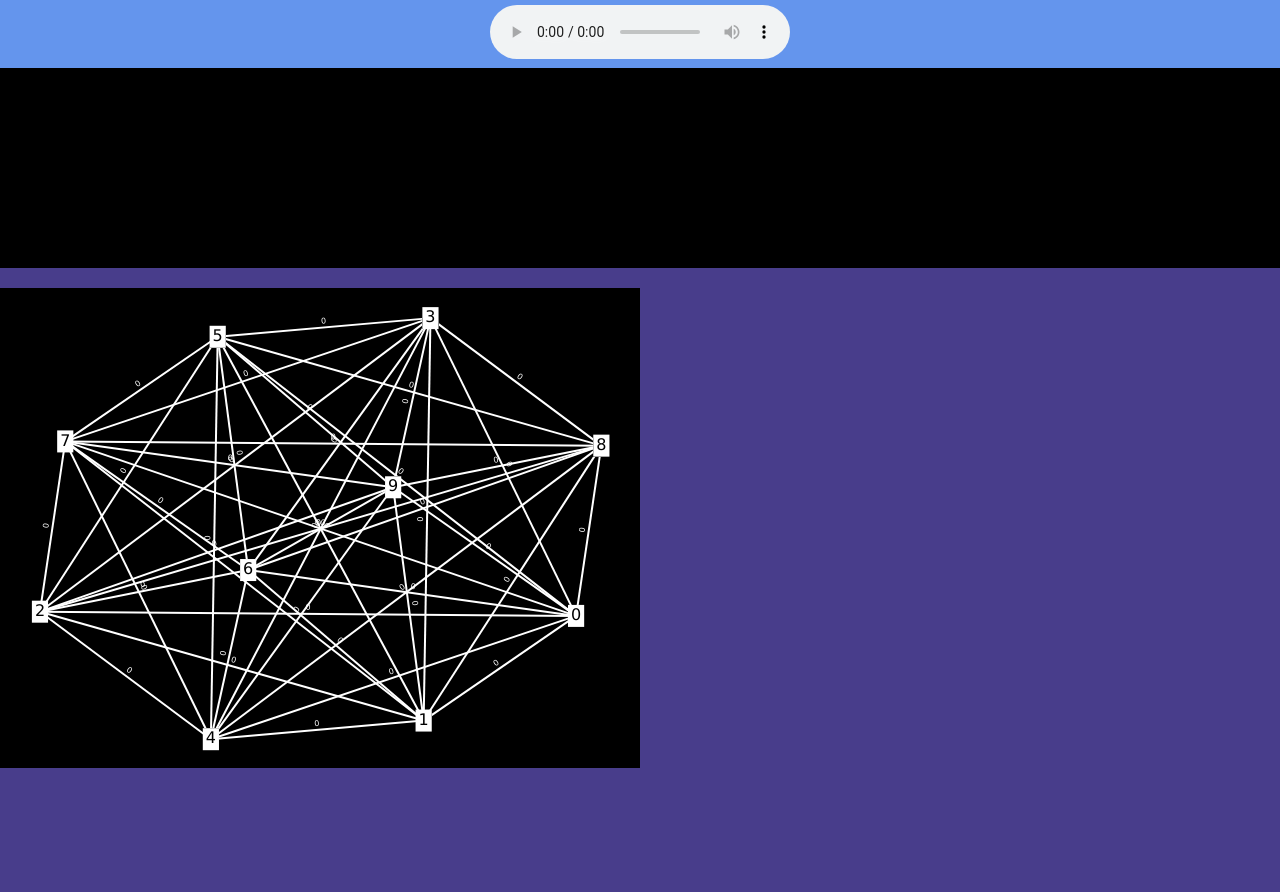
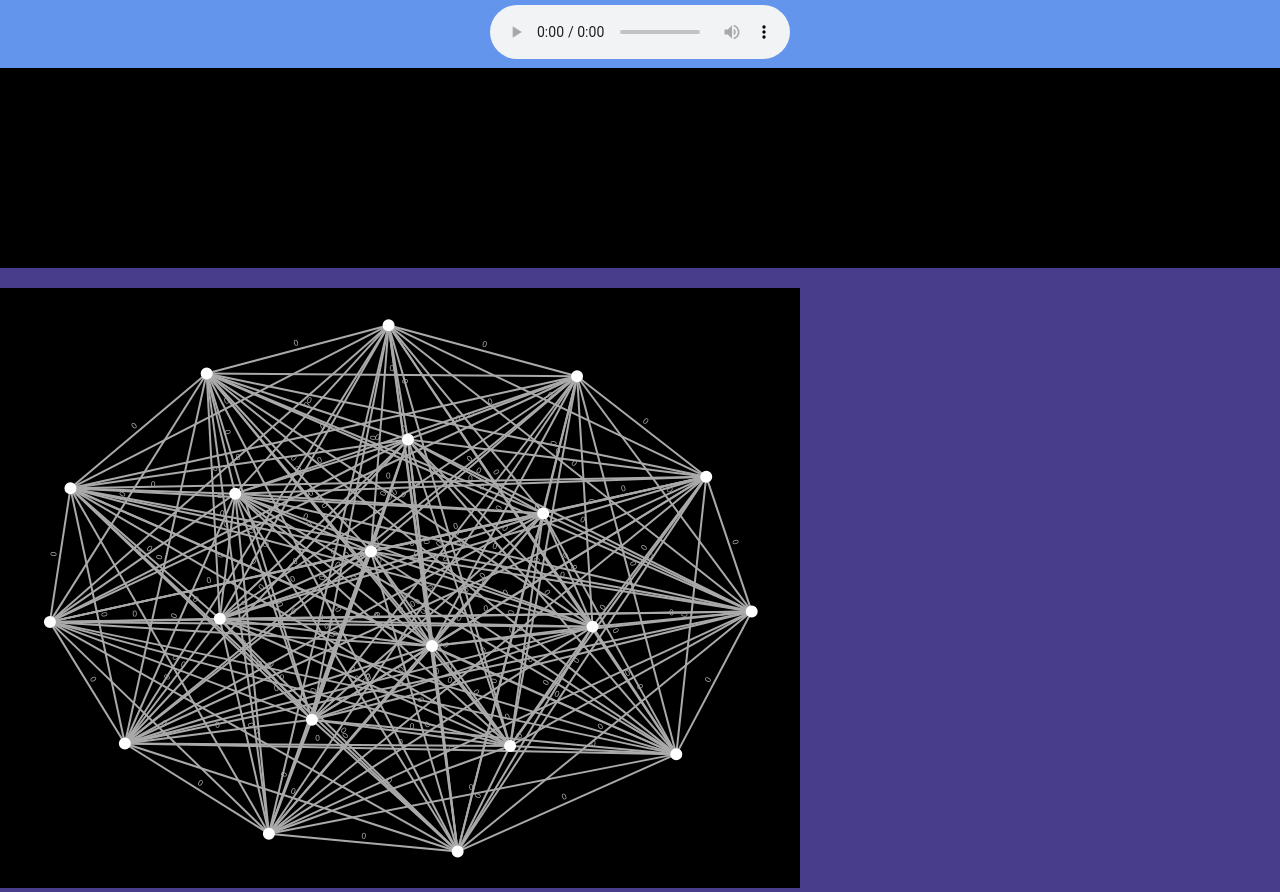
Before and after one commit to b-hub/Audize, a plain HTML site: page index.html in a window 1280 px wide. Before the commit the page ends 800 px from the top, so only its background shows below. Drawn offline with Linux system fonts and the light colour scheme.

Commit message:
Added colour and more nodes to graph representation
clear-ish for simple songs, but needs simplification for complex ones.

```diff
--- a/index.html
+++ b/index.html
@@ -10,7 +10,7 @@
     <!-- spring graph files -->
     <script type="text/javascript" src="springy/jquery.min.js"></script>
     <script type="text/javascript" src="springy/springy.js"></script>
-    <script type="text/javascript" src="springy/springyui.js"></script>
+    <script type="text/javascript" src="springy/customspringyui.js"></script>
 
 </head>
 
@@ -18,7 +18,7 @@
 
     <div id="audioHolder">
         <audio controls>
-          <source src="music/guitar1.mp3" type="audio/mp3">
+          <source src="music/lamb.mp3" type="audio/mp3">
           <p>Browser does not support HTML5 audio!</p>
         </audio>
     </div>
@@ -28,7 +28,7 @@
 
     <script type="text/javascript" src="main.js"></script>
 
-    <canvas id="springydemo" width="640" height="480"></canvas>
+    <canvas id="springydemo" width="800" height="600"></canvas>
 
 </body>
 
--- a/main.js
+++ b/main.js
@@ -17,20 +17,20 @@ var graph = new Springy.Graph();
 jQuery(function(){
     var springy = window.springy = jQuery('#springydemo').springy({
         graph: graph,
-        stiffness: 100.0,
-        repulsion: 400.0,
+        stiffness: 10.0,
+        repulsion: 100.0,
         damping: 0.5,
         nodeSelected: function(node){
             console.log('Node selected: ' + JSON.stringify(node.data));
         }
     });
 });
-var n = 10;
-for (var i = 0; i < n; i++) graph.newNode({label: i});
+var n = 20;
+for (var i = 0; i < n; i++) graph.newNode({label: i, size: 10, color: "white"});
 var ns = graph.nodes;
 for (var i = 1; i < n; i++) {
     for (var j = 0; j < i; j++) {
-        graph.newEdge(ns[i], ns[j], {label: 0, length: 0, directional:false});
+        graph.newEdge(ns[i], ns[j], {label: 0, length: 0, directional:false, color: "#aaa"});
     }
 }
 
@@ -66,12 +66,15 @@ function renderFrame() {
     freqVisualiser.draw();
     waveVisualiser.draw();
 
-    matrix.add(frequencyData);
+    var mergedIndex = matrix.add(frequencyData);
     var ps = matrix.points;
     for (var i = 0; i < ps.length; i++) {
         var node = graph.nodes[i];
         var point = ps[i];
         node.data.label = i + "(" + point.n + ")";
+        node.data.size = Math.log(point.n) * 10;
+        if (i == mergedIndex) node.data.color = "red";
+        else node.data.color = "white";
     }
     var ds = matrix.distances;
     for (var i = 0; i < ds.length; i++) {
@@ -80,7 +83,7 @@ function renderFrame() {
         if (d !== "undefined") {
             var edge = graph.edges[i];
             edge.data.label = Math.round(d) + 1;
-            edge.data.length = d;
+            edge.data.length = d
         }
 
     }
--- /dev/null
+++ b/springy/customspringyui.js
@@ -0,0 +1,407 @@
+/**
+Copyright (c) 2010 Dennis Hotson
+
+ Permission is hereby granted, free of charge, to any person
+ obtaining a copy of this software and associated documentation
+ files (the "Software"), to deal in the Software without
+ restriction, including without limitation the rights to use,
+ copy, modify, merge, publish, distribute, sublicense, and/or sell
+ copies of the Software, and to permit persons to whom the
+ Software is furnished to do so, subject to the following
+ conditions:
+
+ The above copyright notice and this permission notice shall be
+ included in all copies or substantial portions of the Software.
+
+ THE SOFTWARE IS PROVIDED "AS IS", WITHOUT WARRANTY OF ANY KIND,
+ EXPRESS OR IMPLIED, INCLUDING BUT NOT LIMITED TO THE WARRANTIES
+ OF MERCHANTABILITY, FITNESS FOR A PARTICULAR PURPOSE AND
+ NONINFRINGEMENT. IN NO EVENT SHALL THE AUTHORS OR COPYRIGHT
+ HOLDERS BE LIABLE FOR ANY CLAIM, DAMAGES OR OTHER LIABILITY,
+ WHETHER IN AN ACTION OF CONTRACT, TORT OR OTHERWISE, ARISING
+ FROM, OUT OF OR IN CONNECTION WITH THE SOFTWARE OR THE USE OR
+ OTHER DEALINGS IN THE SOFTWARE.
+*/
+
+(function() {
+
+jQuery.fn.springy = function(params) {
+	var graph = this.graph = params.graph || new Springy.Graph();
+	var nodeFont = "16px Verdana, sans-serif";
+	var edgeFont = "8px Verdana, sans-serif";
+	var stiffness = params.stiffness || 400.0;
+	var repulsion = params.repulsion || 400.0;
+	var damping = params.damping || 0.5;
+	var minEnergyThreshold = params.minEnergyThreshold || 0.00001;
+	var nodeSelected = params.nodeSelected || null;
+	var nodeImages = {};
+	var edgeLabelsUpright = true;
+
+	var canvas = this[0];
+	var ctx = canvas.getContext("2d");
+
+	var layout = this.layout = new Springy.Layout.ForceDirected(graph, stiffness, repulsion, damping, minEnergyThreshold);
+
+	// calculate bounding box of graph layout.. with ease-in
+	var currentBB = layout.getBoundingBox();
+	var targetBB = {bottomleft: new Springy.Vector(-2, -2), topright: new Springy.Vector(2, 2)};
+
+	// auto adjusting bounding box
+	Springy.requestAnimationFrame(function adjust() {
+		targetBB = layout.getBoundingBox();
+		// current gets 20% closer to target every iteration
+		currentBB = {
+			bottomleft: currentBB.bottomleft.add( targetBB.bottomleft.subtract(currentBB.bottomleft)
+				.divide(10)),
+			topright: currentBB.topright.add( targetBB.topright.subtract(currentBB.topright)
+				.divide(10))
+		};
+
+		Springy.requestAnimationFrame(adjust);
+	});
+
+	// convert to/from screen coordinates
+	var toScreen = function(p) {
+		var size = currentBB.topright.subtract(currentBB.bottomleft);
+		var sx = p.subtract(currentBB.bottomleft).divide(size.x).x * canvas.width;
+		var sy = p.subtract(currentBB.bottomleft).divide(size.y).y * canvas.height;
+		return new Springy.Vector(sx, sy);
+	};
+
+	var fromScreen = function(s) {
+		var size = currentBB.topright.subtract(currentBB.bottomleft);
+		var px = (s.x / canvas.width) * size.x + currentBB.bottomleft.x;
+		var py = (s.y / canvas.height) * size.y + currentBB.bottomleft.y;
+		return new Springy.Vector(px, py);
+	};
+
+	// half-assed drag and drop
+	var selected = null;
+	var nearest = null;
+	var dragged = null;
+
+	jQuery(canvas).mousedown(function(e) {
+		var pos = jQuery(this).offset();
+		var p = fromScreen({x: e.pageX - pos.left, y: e.pageY - pos.top});
+		selected = nearest = dragged = layout.nearest(p);
+
+		if (selected.node !== null) {
+			dragged.point.m = 10000.0;
+
+			if (nodeSelected) {
+				nodeSelected(selected.node);
+			}
+		}
+
+		renderer.start();
+	});
+
+	// Basic double click handler
+	jQuery(canvas).dblclick(function(e) {
+		var pos = jQuery(this).offset();
+		var p = fromScreen({x: e.pageX - pos.left, y: e.pageY - pos.top});
+		selected = layout.nearest(p);
+		node = selected.node;
+		if (node && node.data && node.data.ondoubleclick) {
+			node.data.ondoubleclick();
+		}
+	});
+
+	jQuery(canvas).mousemove(function(e) {
+		var pos = jQuery(this).offset();
+		var p = fromScreen({x: e.pageX - pos.left, y: e.pageY - pos.top});
+		nearest = layout.nearest(p);
+
+		if (dragged !== null && dragged.node !== null) {
+			dragged.point.p.x = p.x;
+			dragged.point.p.y = p.y;
+		}
+
+		renderer.start();
+	});
+
+	jQuery(window).bind('mouseup',function(e) {
+		dragged = null;
+	});
+
+	var getTextWidth = function(node) {
+		var text = (node.data.label !== undefined) ? node.data.label : node.id;
+		if (node._width && node._width[text])
+			return node._width[text];
+
+		ctx.save();
+		ctx.font = (node.data.font !== undefined) ? node.data.font : nodeFont;
+		var width = ctx.measureText(text).width;
+		ctx.restore();
+
+		node._width || (node._width = {});
+		node._width[text] = width;
+
+		return width;
+	};
+
+	var getTextHeight = function(node) {
+		return 16;
+		// In a more modular world, this would actually read the font size, but I think leaving it a constant is sufficient for now.
+		// If you change the font size, I'd adjust this too.
+	};
+
+	var getImageWidth = function(node) {
+		var width = (node.data.image.width !== undefined) ? node.data.image.width : nodeImages[node.data.image.src].object.width;
+		return width;
+	}
+
+	var getImageHeight = function(node) {
+		var height = (node.data.image.height !== undefined) ? node.data.image.height : nodeImages[node.data.image.src].object.height;
+		return height;
+	}
+
+	Springy.Node.prototype.getHeight = function() {
+		var height;
+		if (this.data.image == undefined) {
+			height = getTextHeight(this);
+		} else {
+			if (this.data.image.src in nodeImages && nodeImages[this.data.image.src].loaded) {
+				height = getImageHeight(this);
+			} else {height = 10;}
+		}
+		return height;
+	}
+
+	Springy.Node.prototype.getWidth = function() {
+		var width;
+		if (this.data.image == undefined) {
+			width = getTextWidth(this);
+		} else {
+			if (this.data.image.src in nodeImages && nodeImages[this.data.image.src].loaded) {
+				width = getImageWidth(this);
+			} else {width = 10;}
+		}
+		return width;
+	}
+
+	var renderer = this.renderer = new Springy.Renderer(layout,
+		function clear() {
+			ctx.clearRect(0,0,canvas.width,canvas.height);
+		},
+		function drawEdge(edge, p1, p2) {
+			var x1 = toScreen(p1).x;
+			var y1 = toScreen(p1).y;
+			var x2 = toScreen(p2).x;
+			var y2 = toScreen(p2).y;
+
+			var direction = new Springy.Vector(x2-x1, y2-y1);
+			var normal = direction.normal().normalise();
+
+			var from = graph.getEdges(edge.source, edge.target);
+			var to = graph.getEdges(edge.target, edge.source);
+
+			var total = from.length + to.length;
+
+			// Figure out edge's position in relation to other edges between the same nodes
+			var n = 0;
+			for (var i=0; i<from.length; i++) {
+				if (from[i].id === edge.id) {
+					n = i;
+				}
+			}
+
+			//change default to  10.0 to allow text fit between edges
+			var spacing = 12.0;
+
+			// Figure out how far off center the line should be drawn
+			var offset = normal.multiply(-((total - 1) * spacing)/2.0 + (n * spacing));
+
+			var paddingX = 6;
+			var paddingY = 6;
+
+			var s1 = toScreen(p1).add(offset);
+			var s2 = toScreen(p2).add(offset);
+
+			var boxWidth = edge.target.getWidth() + paddingX;
+			var boxHeight = edge.target.getHeight() + paddingY;
+
+			var intersection = intersect_line_box(s1, s2, {x: x2-boxWidth/2.0, y: y2-boxHeight/2.0}, boxWidth, boxHeight);
+
+			if (!intersection) {
+				intersection = s2;
+			}
+
+			var stroke = (edge.data.color !== undefined) ? edge.data.color : '#000000';
+
+			var arrowWidth;
+			var arrowLength;
+
+			var weight = (edge.data.weight !== undefined) ? edge.data.weight : 1.0;
+
+			ctx.lineWidth = Math.max(weight *  2, 0.1);
+			arrowWidth = 1 + ctx.lineWidth;
+			arrowLength = 8;
+
+			var directional = (edge.data.directional !== undefined) ? edge.data.directional : true;
+
+			// line
+			var lineEnd;
+			if (directional) {
+				lineEnd = intersection.subtract(direction.normalise().multiply(arrowLength * 0.5));
+			} else {
+				lineEnd = s2;
+			}
+
+			ctx.strokeStyle = stroke;
+			ctx.beginPath();
+			ctx.moveTo(s1.x, s1.y);
+			ctx.lineTo(lineEnd.x, lineEnd.y);
+			ctx.stroke();
+
+			// arrow
+			if (directional) {
+				ctx.save();
+				ctx.fillStyle = stroke;
+				ctx.translate(intersection.x, intersection.y);
+				ctx.rotate(Math.atan2(y2 - y1, x2 - x1));
+				ctx.beginPath();
+				ctx.moveTo(-arrowLength, arrowWidth);
+				ctx.lineTo(0, 0);
+				ctx.lineTo(-arrowLength, -arrowWidth);
+				ctx.lineTo(-arrowLength * 0.8, -0);
+				ctx.closePath();
+				ctx.fill();
+				ctx.restore();
+			}
+
+			// label
+			if (edge.data.label !== undefined) {
+				text = edge.data.label
+				ctx.save();
+				ctx.textAlign = "center";
+				ctx.textBaseline = "top";
+				ctx.font = (edge.data.font !== undefined) ? edge.data.font : edgeFont;
+				ctx.fillStyle = stroke;
+				var angle = Math.atan2(s2.y - s1.y, s2.x - s1.x);
+				var displacement = -8;
+				if (edgeLabelsUpright && (angle > Math.PI/2 || angle < -Math.PI/2)) {
+					displacement = 8;
+					angle += Math.PI;
+				}
+				var textPos = s1.add(s2).divide(2).add(normal.multiply(displacement));
+				ctx.translate(textPos.x, textPos.y);
+				ctx.rotate(angle);
+				ctx.fillText(text, 0,-2);
+				ctx.restore();
+			}
+
+		},
+		function drawNode(node, p) {
+			var s = toScreen(p);
+
+			ctx.save();
+
+			// Pulled out the padding aspect sso that the size functions could be used in multiple places
+			// These should probably be settable by the user (and scoped higher) but this suffices for now
+			var paddingX = 6;
+			var paddingY = 6;
+
+			var contentWidth = node.getWidth();
+			var contentHeight = node.getHeight();
+			var boxWidth = contentWidth + paddingX;
+			var boxHeight = contentHeight + paddingY;
+
+			// clear background
+			//ctx.clearRect(s.x - boxWidth/2, s.y - boxHeight/2, boxWidth, boxHeight);
+
+
+			ctx.beginPath();
+			ctx.arc(s.x , s.y, node.data.size/2, 0, 2*Math.PI, false);
+			ctx.strokeStyle = node.data.color;
+
+			ctx.fillStyle = node.data.color;
+			ctx.fill();
+			ctx.stroke();
+
+
+			// fill background
+			/*
+			if (selected !== null && selected.node !== null && selected.node.id === node.id) {
+				ctx.fillStyle = "#FFFFE0";
+			} else if (nearest !== null && nearest.node !== null && nearest.node.id === node.id) {
+				ctx.fillStyle = "#EEEEEE";
+			} else {
+				ctx.fillStyle = "#FFFFFF";
+			}
+			ctx.fillRect(s.x - boxWidth/2, s.y - boxHeight/2, boxWidth, boxHeight);
+			*/
+
+			if (node.data.image == undefined) {
+				/*ctx.textAlign = "left";
+				ctx.textBaseline = "top";
+				ctx.font = (node.data.font !== undefined) ? node.data.font : nodeFont;
+				ctx.fillStyle = (node.data.color !== undefined) ? node.data.color : "#000000";
+				var text = (node.data.label !== undefined) ? node.data.label : node.id;
+				ctx.fillText(text, s.x - contentWidth/2, s.y - contentHeight/2);
+				*/
+			} else {
+				// Currently we just ignore any labels if the image object is set. One might want to extend this logic to allow for both, or other composite nodes.
+				var src = node.data.image.src;  // There should probably be a sanity check here too, but un-src-ed images aren't exaclty a disaster.
+				if (src in nodeImages) {
+					if (nodeImages[src].loaded) {
+						// Our image is loaded, so it's safe to draw
+						ctx.drawImage(nodeImages[src].object, s.x - contentWidth/2, s.y - contentHeight/2, contentWidth, contentHeight);
+					}
+				}else{
+					// First time seeing an image with this src address, so add it to our set of image objects
+					// Note: we index images by their src to avoid making too many duplicates
+					nodeImages[src] = {};
+					var img = new Image();
+					nodeImages[src].object = img;
+					img.addEventListener("load", function () {
+						// HTMLImageElement objects are very finicky about being used before they are loaded, so we set a flag when it is done
+						nodeImages[src].loaded = true;
+					});
+					img.src = src;
+				}
+			}
+			ctx.restore();
+		}
+	);
+
+	renderer.start();
+
+	// helpers for figuring out where to draw arrows
+	function intersect_line_line(p1, p2, p3, p4) {
+		var denom = ((p4.y - p3.y)*(p2.x - p1.x) - (p4.x - p3.x)*(p2.y - p1.y));
+
+		// lines are parallel
+		if (denom === 0) {
+			return false;
+		}
+
+		var ua = ((p4.x - p3.x)*(p1.y - p3.y) - (p4.y - p3.y)*(p1.x - p3.x)) / denom;
+		var ub = ((p2.x - p1.x)*(p1.y - p3.y) - (p2.y - p1.y)*(p1.x - p3.x)) / denom;
+
+		if (ua < 0 || ua > 1 || ub < 0 || ub > 1) {
+			return false;
+		}
+
+		return new Springy.Vector(p1.x + ua * (p2.x - p1.x), p1.y + ua * (p2.y - p1.y));
+	}
+
+	function intersect_line_box(p1, p2, p3, w, h) {
+		var tl = {x: p3.x, y: p3.y};
+		var tr = {x: p3.x + w, y: p3.y};
+		var bl = {x: p3.x, y: p3.y + h};
+		var br = {x: p3.x + w, y: p3.y + h};
+
+		var result;
+		if (result = intersect_line_line(p1, p2, tl, tr)) { return result; } // top
+		if (result = intersect_line_line(p1, p2, tr, br)) { return result; } // right
+		if (result = intersect_line_line(p1, p2, br, bl)) { return result; } // bottom
+		if (result = intersect_line_line(p1, p2, bl, tl)) { return result; } // left
+
+		return false;
+	}
+
+	return this;
+}
+
+})();
--- a/utils.js
+++ b/utils.js
@@ -34,6 +34,7 @@ function AdjacencyMatrix(n) {
 
         if (len == 0) {
             ps.push({p: newPoint, n: 1});
+            return len;
 
         } else if (len < n) {
             var dIndex = this.getDIndex(len);
@@ -44,6 +45,7 @@ function AdjacencyMatrix(n) {
             }
 
             ps.push({p: newPoint, n: 1});
+            return len;
 
         // if matrix has reached it's limited size n
         // merge closest 2 points and do some really fancy replacing
@@ -82,6 +84,8 @@ function AdjacencyMatrix(n) {
                 ds[dIndex + p2Index] = getDistance(ps[i].p, mergedPoint.p);
             }
 
+            return p2Index;
+
         }
     }
 
```
